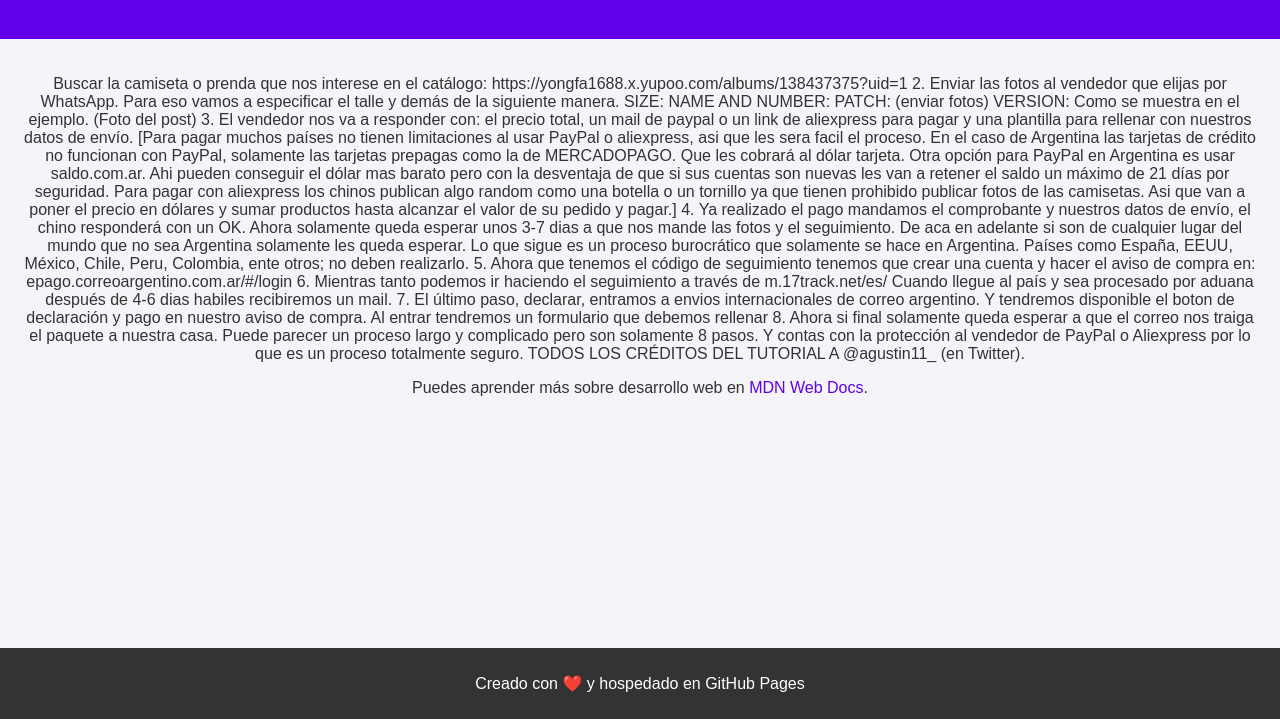
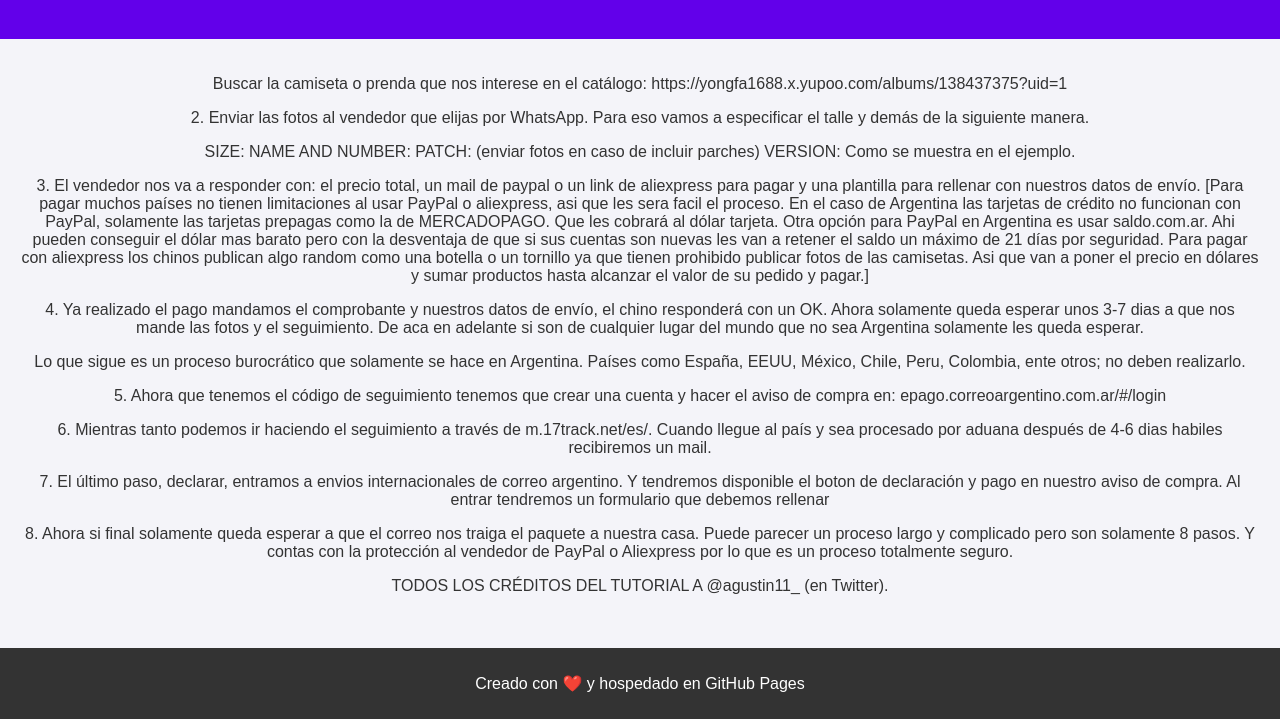
Before and after one commit to preguntasfrecuentes/.ch, a plain HTML site: page index.html in a window 1280 px wide. Shown: the part 81-800 px from the top of the page. Drawn offline with Linux system fonts and the light colour scheme.

Commit message:
Update index.html

```diff
--- a/index.html
+++ b/index.html
@@ -45,38 +45,35 @@
 
 https://yongfa1688.x.yupoo.com/albums/138437375?uid=1
 
-2. Enviar las fotos al vendedor que elijas por WhatsApp. Para eso vamos a especificar el talle y demás de la siguiente manera.
+</p> 2. Enviar las fotos al vendedor que elijas por WhatsApp. Para eso vamos a especificar el talle y demás de la siguiente manera.</p>
 
-SIZE: NAME AND NUMBER: PATCH: (enviar fotos) VERSION:
+SIZE: NAME AND NUMBER: PATCH: (enviar fotos en caso de incluir parches) VERSION:
 
-Como se muestra en el ejemplo. (Foto del post)
+Como se muestra en el ejemplo.
 
-3. El vendedor nos va a responder con: el precio total, un mail de paypal o un link de aliexpress para pagar y una plantilla para rellenar con nuestros datos de envío.
+</p>3. El vendedor nos va a responder con: el precio total, un mail de paypal o un link de aliexpress para pagar y una plantilla para rellenar con nuestros datos de envío.
 
-[Para pagar muchos países no tienen limitaciones al usar PayPal o aliexpress, asi que les sera facil el proceso. En el caso de Argentina las tarjetas de crédito no funcionan con PayPal, solamente las tarjetas prepagas como la de MERCADOPAGO. Que les cobrará al dólar tarjeta. Otra opción para PayPal en Argentina es usar saldo.com.ar. Ahi pueden conseguir el dólar mas barato pero con la desventaja de que si sus cuentas son nuevas les van a retener el saldo un máximo de 21 días por seguridad. Para pagar con aliexpress los chinos publican algo random como una botella o un tornillo ya que tienen prohibido publicar fotos de las camisetas. Asi que van a poner el precio en dólares y sumar productos hasta alcanzar el valor de su pedido y pagar.]
+[Para pagar muchos países no tienen limitaciones al usar PayPal o aliexpress, asi que les sera facil el proceso. En el caso de Argentina las tarjetas de crédito no funcionan con PayPal, solamente las tarjetas prepagas como la de MERCADOPAGO. Que les cobrará al dólar tarjeta. Otra opción para PayPal en Argentina es usar saldo.com.ar. Ahi pueden conseguir el dólar mas barato pero con la desventaja de que si sus cuentas son nuevas les van a retener el saldo un máximo de 21 días por seguridad. Para pagar con aliexpress los chinos publican algo random como una botella o un tornillo ya que tienen prohibido publicar fotos de las camisetas. Asi que van a poner el precio en dólares y sumar productos hasta alcanzar el valor de su pedido y pagar.]</p>
 
-4. Ya realizado el pago mandamos el comprobante y nuestros datos de envío, el chino responderá con un OK. Ahora solamente queda esperar unos 3-7 dias a que nos mande las fotos y el seguimiento.
+</p>4. Ya realizado el pago mandamos el comprobante y nuestros datos de envío, el chino responderá con un OK. Ahora solamente queda esperar unos 3-7 dias a que nos mande las fotos y el seguimiento.
 
-De aca en adelante si son de cualquier lugar del mundo que no sea Argentina solamente les queda esperar.
+De aca en adelante si son de cualquier lugar del mundo que no sea Argentina solamente les queda esperar.</p>
 
-Lo que sigue es un proceso burocrático que solamente se hace en Argentina.
+</p>Lo que sigue es un proceso burocrático que solamente se hace en Argentina.
 
-Países como España, EEUU, México, Chile, Peru, Colombia, ente otros; no deben realizarlo.
+Países como España, EEUU, México, Chile, Peru, Colombia, ente otros; no deben realizarlo.</p>
 
-5. Ahora que tenemos el código de seguimiento tenemos que crear una cuenta y hacer el aviso de compra en:
+</p>5. Ahora que tenemos el código de seguimiento tenemos que crear una cuenta y hacer el aviso de compra en:
 
-epago.correoargentino.com.ar/#/login
+epago.correoargentino.com.ar/#/login </p>
 
-6. Mientras tanto podemos ir haciendo el seguimiento a través de m.17track.net/es/
+</p>6. Mientras tanto podemos ir haciendo el seguimiento a través de m.17track.net/es/. Cuando llegue al país y sea procesado por aduana después de 4-6 dias habiles recibiremos un mail.
 
-Cuando llegue al país y sea procesado por aduana después de 4-6 dias habiles recibiremos un mail.
+</p>7. El último paso, declarar, entramos a envios internacionales de correo argentino. Y tendremos disponible el boton de declaración y pago en nuestro aviso de compra. Al entrar tendremos un formulario que debemos rellenar</p>
 
-7. El último paso, declarar, entramos a envios internacionales de correo argentino. Y tendremos disponible el boton de declaración y pago en nuestro aviso de compra. Al entrar tendremos un formulario que debemos rellenar
+</p>8. Ahora si final solamente queda esperar a que el correo nos traiga el paquete a nuestra casa. Puede parecer un proceso largo y complicado pero son solamente 8 pasos. Y contas con la protección al vendedor de PayPal o Aliexpress por lo que es un proceso totalmente seguro.</p>
 
-8. Ahora si final solamente queda esperar a que el correo nos traiga el paquete a nuestra casa. Puede parecer un proceso largo y complicado pero son solamente 8 pasos. Y contas con la protección al vendedor de PayPal o Aliexpress por lo que es un proceso totalmente seguro.
-
-TODOS LOS CRÉDITOS DEL TUTORIAL A @agustin11_ (en Twitter).</p>
-        <p>Puedes aprender más sobre desarrollo web en <a href="https://developer.mozilla.org/es/" target="_blank">MDN Web Docs</a>.</p>
+</p>TODOS LOS CRÉDITOS DEL TUTORIAL A @agustin11_ (en Twitter).</p>
     </main>
     <footer>
         <p>Creado con ❤️ y hospedado en GitHub Pages</p>
```
